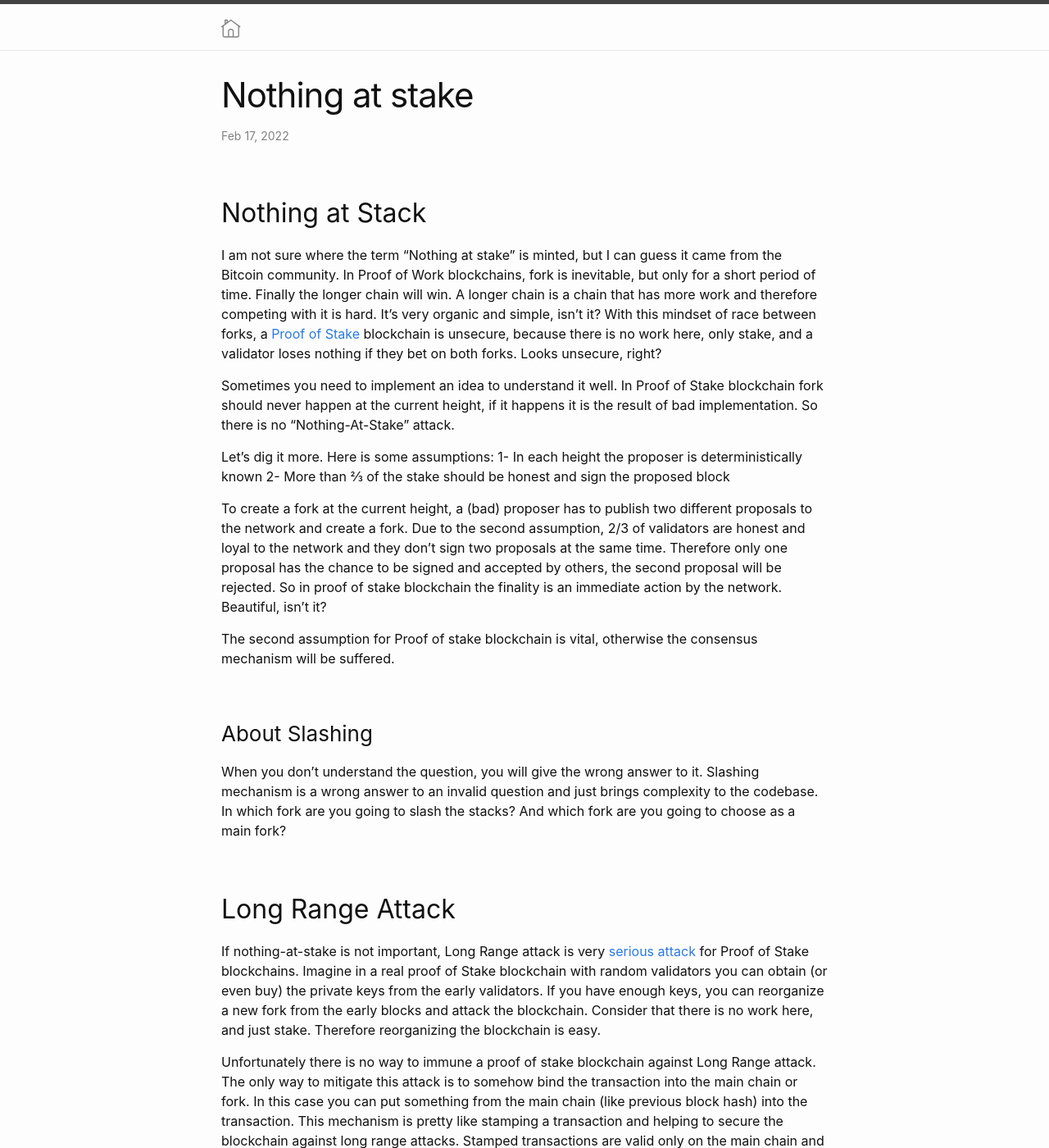
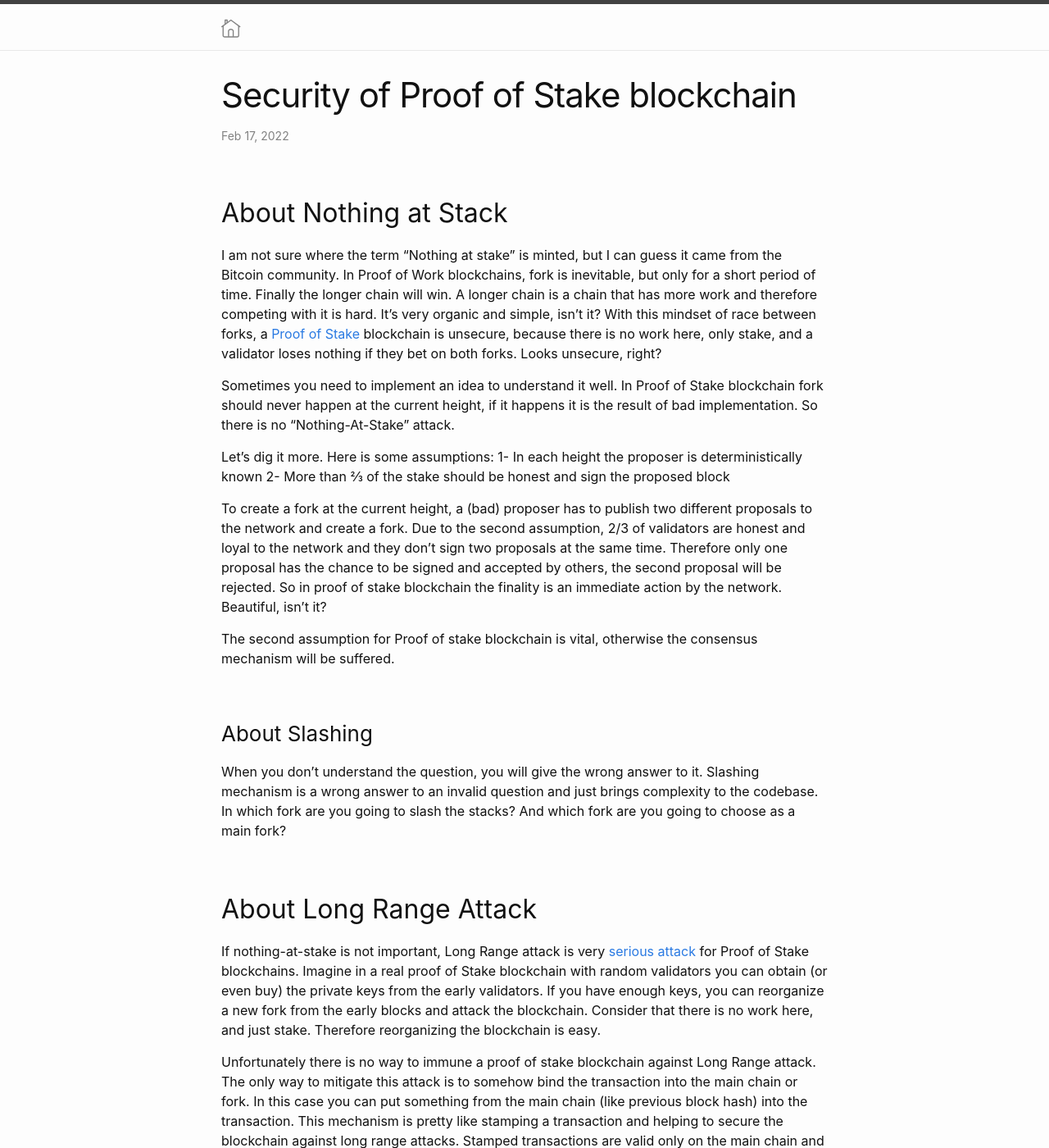
Before and after one commit to b00f/b00f.github.io, a Jekyll site: the page built from _posts/2022-02-17-nothing_at_stake.md, in a window 1280 px wide and 1400 px high. Shown: the whole window at 82% size. Built offline with Jekyll 4.4.1, drawn with Linux system fonts in a browser that asks for light colours.

Commit message:
Updating post title

```diff
--- a/_posts/2022-02-17-nothing_at_stake.md
+++ b/_posts/2022-02-17-nothing_at_stake.md
@@ -1,11 +1,11 @@
 ---
 layout: post
-title: "Nothing at stake"
+title: "Security of Proof of Stake blockchain"
 date: 2022-02-17 00:00:00 +0000
 categories: blockchain
 ---
 
-## Nothing at Stack
+## About Nothing at Stack
 
 I am not sure where the term "Nothing at stake" is minted, but I can guess it came from the Bitcoin community.
 In Proof of Work blockchains, fork is inevitable, but only for a short period of time. Finally the longer chain will win.
@@ -27,7 +27,7 @@ The second assumption for Proof of stake blockchain is vital, otherwise the cons
 
 When you don’t understand the question, you will give the wrong answer to it. Slashing mechanism is a wrong answer to an invalid question and just brings complexity to the codebase. In which fork are you going to slash the stacks? And which fork are you going to choose as a main fork?
 
-## Long Range Attack
+## About Long Range Attack
 
 If nothing-at-stake is not important, Long Range attack is very [serious attack](https://bitcointalk.org/index.php?topic=1382241.0) for Proof of Stake blockchains. Imagine in a real proof of Stake blockchain with random validators you can obtain (or even buy) the private keys from the early validators. If you have enough keys, you can reorganize a new fork from the early blocks and attack the blockchain. Consider that there is no work here, and just stake. Therefore reorganizing the blockchain is easy.
 
```
